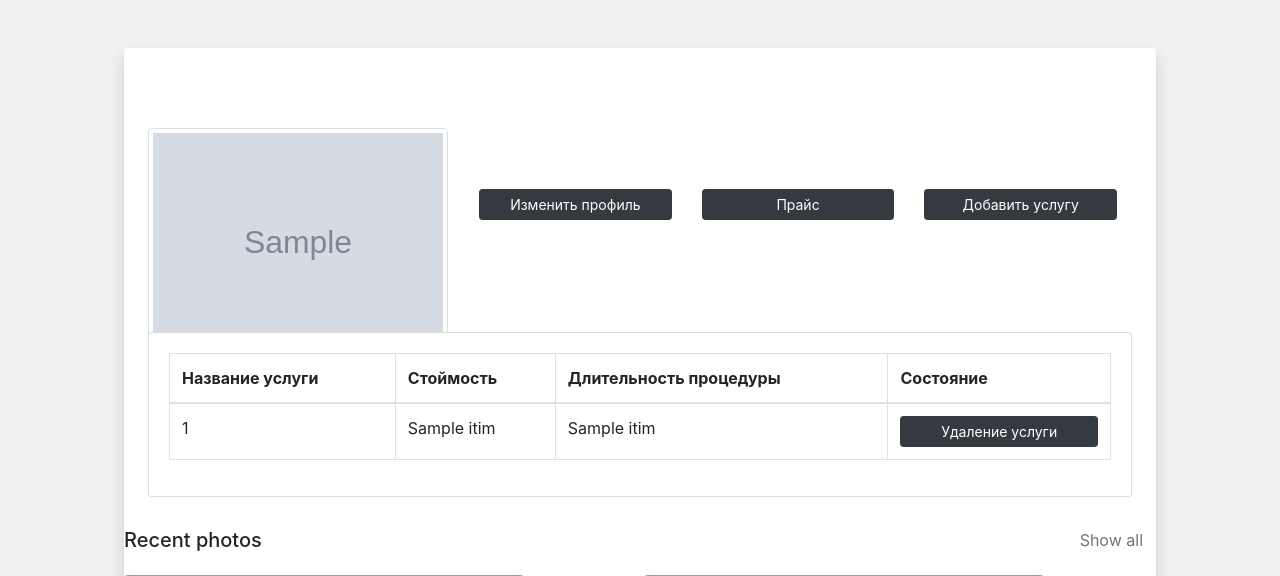
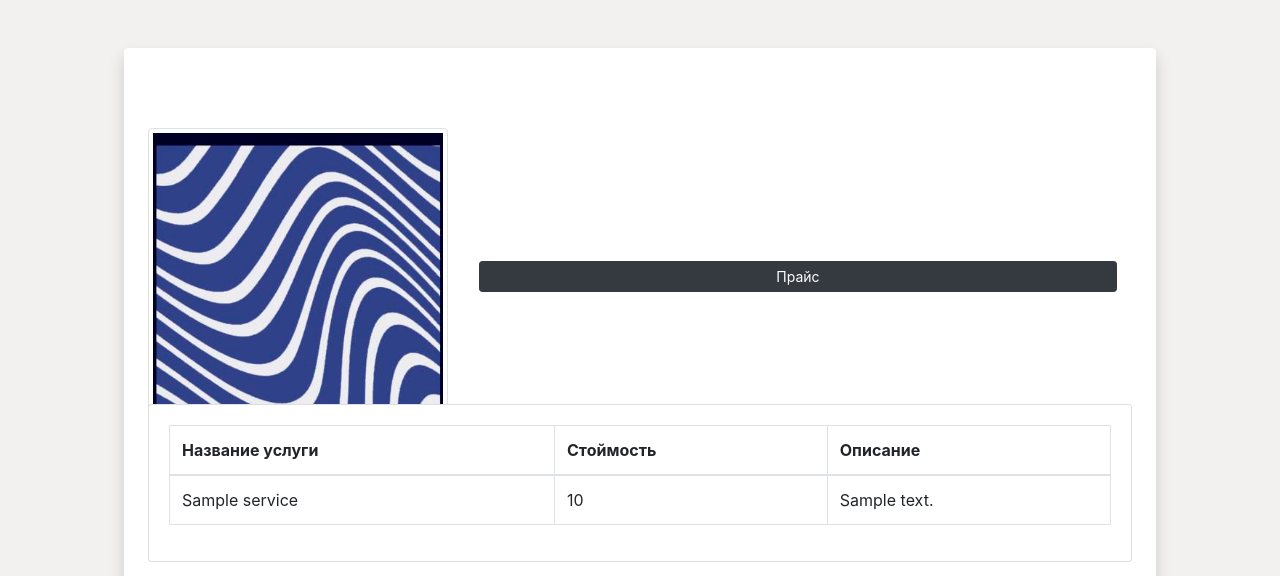
Before and after one commit to Irishka6/WEBproject, a Flask app: template templates/page_master.html in a window 1280 px wide, after a click on "Прайс". Shown: the part 86-662 px from the top of the page. Run offline with Flask 3, Linux system fonts and the light colour scheme; data comes from the database, SQL or seed files in the repository; the template is opened without the code that fills it: most values are stand-ins (such as "Sample title", 1, 10 or a date in 2020); grey boxes marked "Sample" are stand-in pictures; some libraries are stand-ins or nearby versions; grey boxes are pictures that could not be loaded.

Commit message:
Исправила все что неправильно соединилось

```diff
--- a/templates/page_master.html
+++ b/templates/page_master.html
@@ -10,20 +10,22 @@
         <div  class="col-md-auto">
             <!-- Profile widget -->
             <div class="bg-white shadow rounded overflow-hidden" >
-                <div class="px-4 pt-0 pb-4" style="background: rgb{{foto}};">
+                <div class="px-4 pt-0 pb-4" style="background: rgb{{photo}};">
                     <div class="media align-items-end profile-header" >
-                        <div class="profile mr-3" style="transform: translateY(5rem);"><img src={{avatar}} alt="..." width="300" class="rounded mb-2 img-thumbnail"></div>
+                        <div class="profile mr-3" style="transform: translateY(5rem);"><img src="{{url_for('get_image', image_id=avatar.id)}}" alt="..." width="300" class="rounded mb-2 img-thumbnail"></div>
 
                             <div class="media-body mb-5 text-white">
 
-                            <h1 class="mt-0 mb-0">{{ current_user.nick_name }}</h1>
-                            <p class="small mb-4" style="font-size: 2rem"> <i class="fa fa-map-marker mr-2"></i>{{prais}}</p>
-                            <p class="small mb-4" style="font-size: 1.75rem"> <i class="fa fa-map-marker mr-2"></i>{{sety}}</p>
+                            <h1 class="mt-0 mb-0">{{ master.nick_name }}</h1>
+                            <p class="small mb-4" style="font-size: 2rem"> <i class="fa fa-map-marker mr-2"></i>{{master.description}}</p>
+                            <p class="small mb-4" style="font-size: 1.75rem"> <i class="fa fa-map-marker mr-2"></i>{{master.social}}</p>
                                 <div class="container" >
                                     <div class="row">
+                                        {% if current_user.id == master.id %}
                                         <div class="col">
                                             <a href="/mast" class="btn btn-dark btn-sm btn-block">Изменить профиль</a>
                                         </div>
+                                        {% endif %}
                                         <div class="col">
                                             <p>
                                                 <button class="btn btn-dark btn-sm btn-block"  type="button" data-bs-toggle="collapse" data-bs-target="#collapseExample" aria-expanded="false" aria-controls="collapseExample">
@@ -31,9 +33,11 @@
                                                 </button>
                                             </p>
                                         </div>
+                                        {% if current_user.id == master.id %}
                                         <div class="col">
-                                            <a href="/dobysl" class="btn btn-dark btn-sm btn-block">Добавить услугу</a>
+                                            <a href="/addingservice/{{master.id}}" class="btn btn-dark btn-sm btn-block">Добавить услугу</a>
                                         </div>
+                                        {% endif %}
                                     </div>
                                 </div>
                         </div>
@@ -48,19 +52,19 @@
                                             <tr>
                                                 <th scope="col">Название услуги</th>
                                                 <th scope="col">Стоймость</th>
-                                                <th scope="col">Длительность процедуры</th>
-                                                <th scope="col">Состояние</th>
+                                                <th scope="col">Описание</th>
                                             </tr>
                                             </thead>
                                             <tbody>
-                                            {% for itim in ysluga %}
+                                            {% for service in master.services %}
                                             <tr>
-                                                <td>{{itim[0]}}</td>
-                                                <td>{{itim[1]}}</td>
-                                                <td>{{itim[2]}}</td>
-                                                <td><a href="/del" class="btn btn-dark btn-sm btn-block">Удаление услуги</a></td>
+                                                <td>{{service.name}}</td>
+                                                <td>{{service.price}}</td>
+                                                <td>{{service.description}}</td>
+                                                {% if current_user.id == master.id %}
+                                                <td><a href="/deleteservice/{{service.id}}/{{master.id}}" class="btn btn-dark btn-sm btn-block">Удаление услуги</a></td>
+                                                {% endif %}
                                             </tr>
-
                                             {% endfor %}
                                             </tbody>
                                         </table>
```
